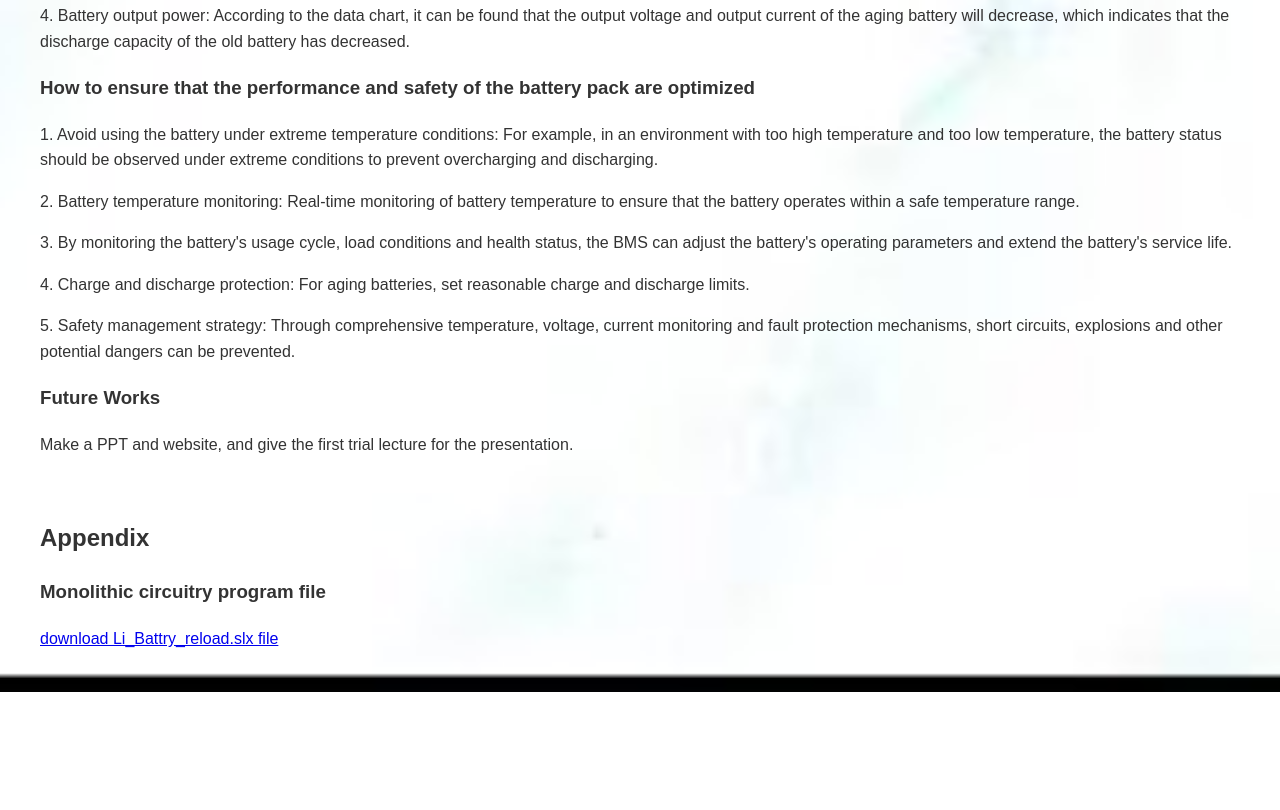
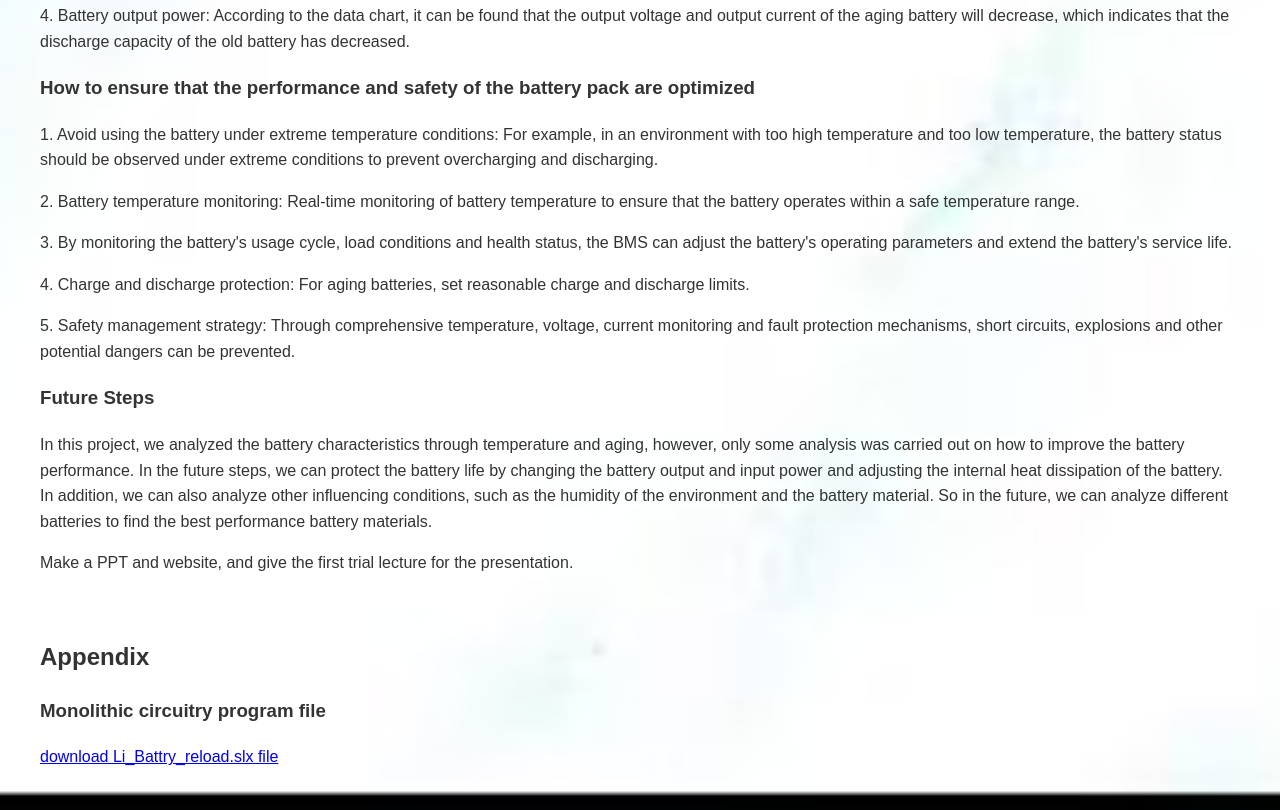
Before and after one commit to Zihan1037/Zihan, a plain HTML site: page index.html in a window 1280 px wide. Shown: the part 7912-8722 px from the top of the page. Before the commit the page ends 8604 px from the top, so only its background shows below. Drawn offline with Linux system fonts and the light colour scheme.

Commit message:
Update index.html

```diff
--- a/index.html
+++ b/index.html
@@ -335,8 +335,8 @@
     <p>3. By monitoring the battery's usage cycle, load conditions and health status, the BMS can adjust the battery's operating parameters and extend the battery's service life.</p>
     <p>4. Charge and discharge protection: For aging batteries, set reasonable charge and discharge limits.</p>
     <p>5. Safety management strategy: Through comprehensive temperature, voltage, current monitoring and fault protection mechanisms, short circuits, explosions and other potential dangers can be prevented.</p>
-    <h3>Future Works</h3>
-
+    <h3>Future Steps</h3>
+    <p>In this project, we analyzed the battery characteristics through temperature and aging, however, only some analysis was carried out on how to improve the battery performance. In the future steps, we can protect the battery life by changing the battery output and input power and adjusting the internal heat dissipation of the battery. In addition, we can also analyze other influencing conditions, such as the humidity of the environment and the battery material. So in the future, we can analyze different batteries to find the best performance battery materials.</p>
     <p>Make a PPT and website, and give the first trial lecture for the presentation.</p>
     <br>
     <h2>Appendix</h2>
```
